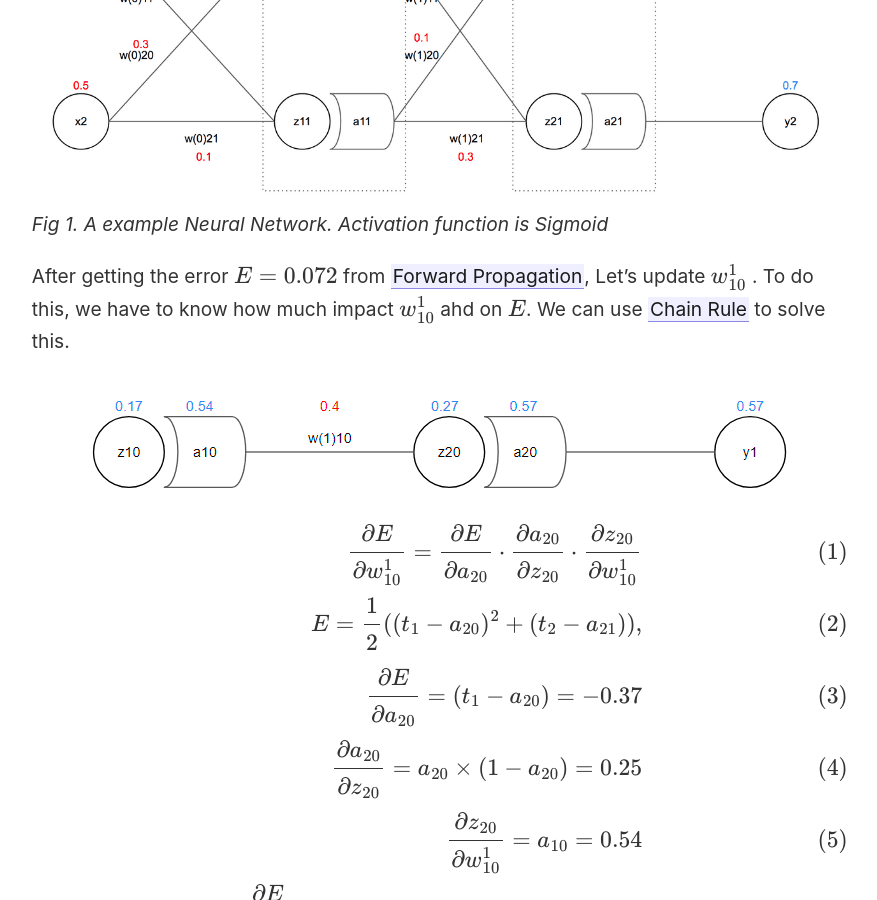
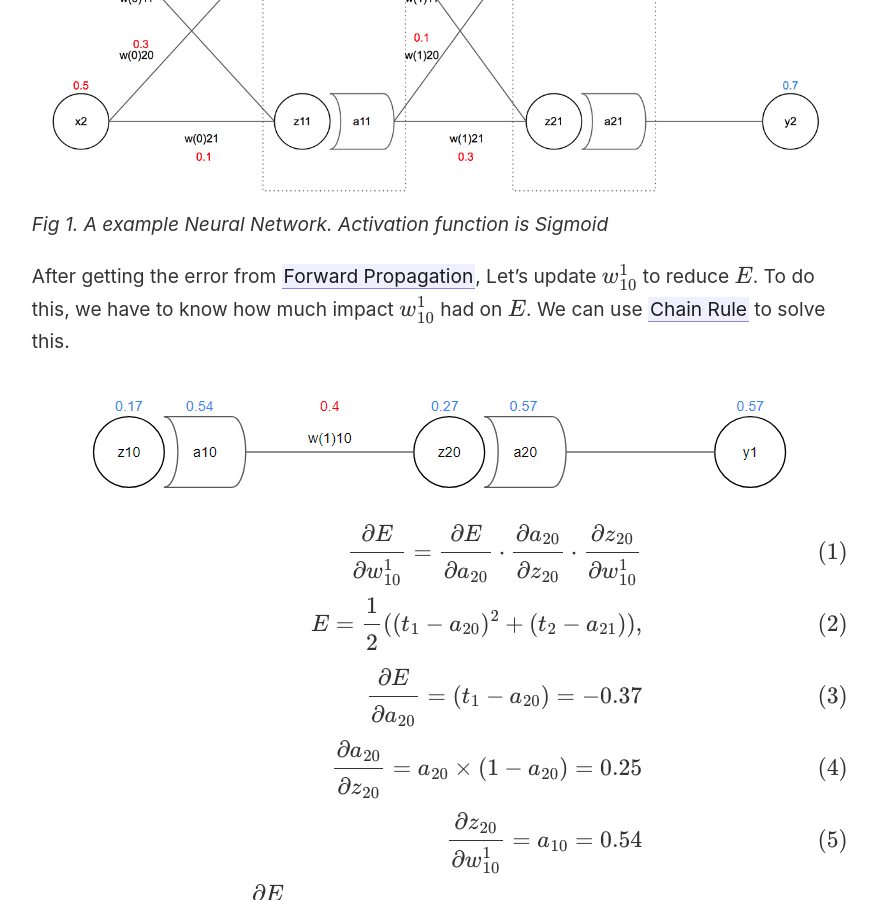
Before and after one commit to given-woo/wiki, a Jekyll site: the page built from _notes/Back Propagation.md, in a window 1280 px wide and 900 px high, scrolled down 916 px. Shown: the whole window, without its empty margins (45-922 px from the left). Built offline with Jekyll 4.4.1, drawn with Linux system fonts in a browser that asks for light colours; formulas are drawn with MathJax 3.

Commit message:
Fix typo

```diff
--- a/_notes/Back Propagation.md
+++ b/_notes/Back Propagation.md
@@ -14,7 +14,7 @@ The backprogration algorithm was originally introduced in the 1970s, but its imp
 <img src="assets/Pasted image 20230210152912.png">
 *Fig 1. A example Neural Network. Activation function is Sigmoid*
 
-After getting the error $E=0.072$ from [[Forward Propagation]], Let's  update $w_{10}^1$ . To do this, we have to know how much impact $w_{10}^1$ ahd on $E$. We can use [[Chain Rule]] to solve this.
+After getting the error from [[Forward Propagation]], Let's  update $w_{10}^1$ to reduce $E$. To do this, we have to know how much impact $w_{10}^1$ had on $E$. We can use [[Chain Rule]] to solve this.
 
 <img src="assets/Pasted image 20230210153843.png">
 $$
```
